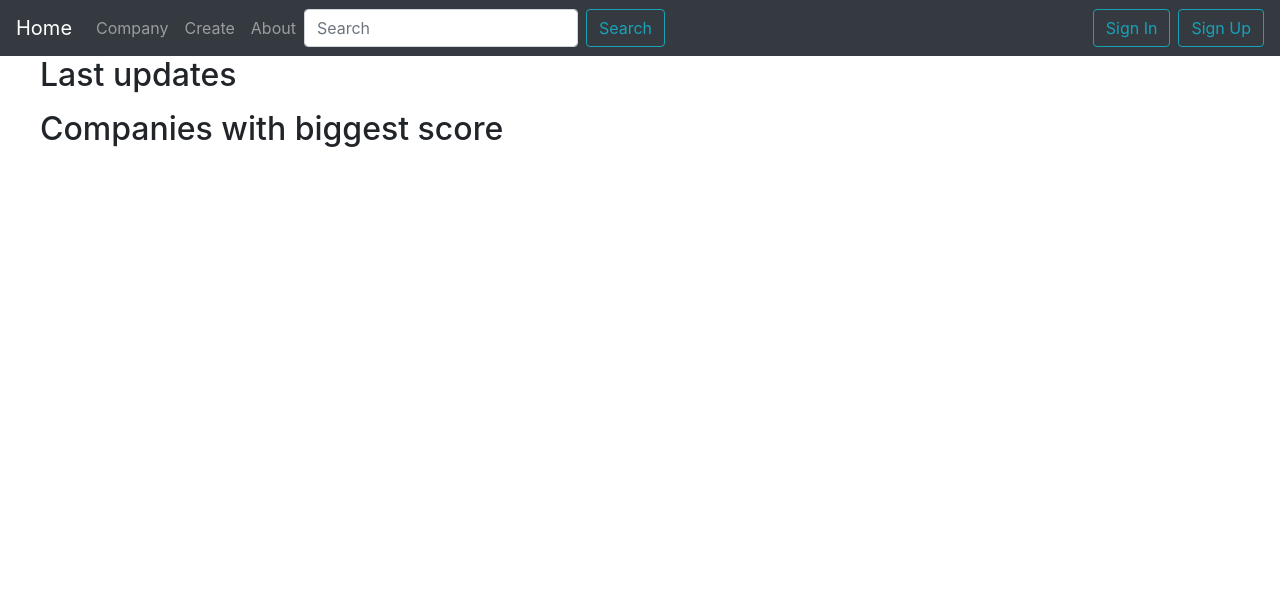
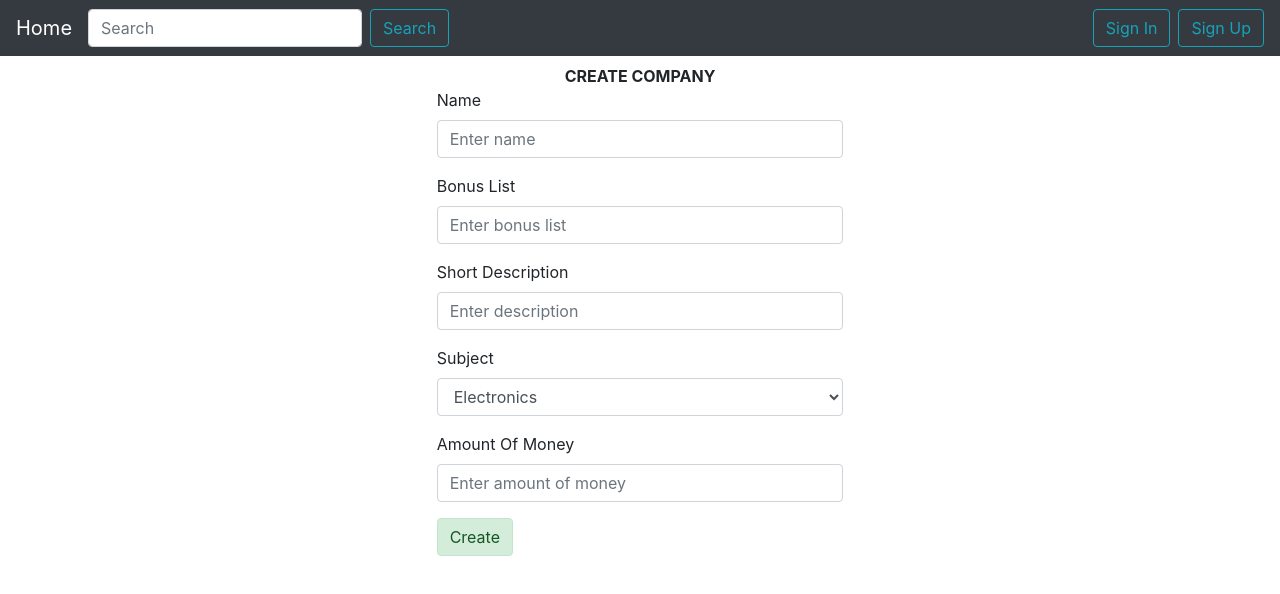
Before and after one commit to s-s-d-s/ilearning_course_project, a React (Create React App) app in the folder client/: page /createcompany in a window 1280 px wide. Shown: the top 594 px of the page. Built offline with nearby package versions, Linux system fonts and the light colour scheme.

Commit message:
Add company model and create company frontend

```diff
--- a/client/src/common/AppRouter.jsx
+++ b/client/src/common/AppRouter.jsx
@@ -6,7 +6,9 @@ import {SignUp} from "../authentication/SignUp"
 import {Home} from "../home/Home"
 import {AuthContext} from "../hooks/context.hook"
 import {useAuth} from "../hooks/auth.hook"
-import {UserProfile} from "../user_profile/UserProfile";
+import {UserProfile} from "../user_profile/UserProfile"
+import {CreateCompany} from "../companies/CreateCompany"
+import {ViewCompanies} from "../companies/ViewCompanies"
 
 
 export const AppRouter = () => {
@@ -18,6 +20,12 @@ export const AppRouter = () => {
             <BrowserRouter>
                 <NavPanel/>
                 <Switch>
+                    <Route path="/vievcompanies">
+                        <ViewCompanies/>
+                    </Route>
+                    <Route path="/createcompany">
+                        <CreateCompany/>
+                    </Route>
                     <Route path="/profile">
                         <UserProfile/>
                     </Route>
--- a/client/src/common/NavPanel.jsx
+++ b/client/src/common/NavPanel.jsx
@@ -16,9 +16,9 @@ export const NavPanel = () => {
         <Navbar bg="dark" variant="dark">
             <Navbar.Brand href="/">Home</Navbar.Brand>
             <Nav className="mr-auto">
-                <Nav.Link href="#">Company</Nav.Link>
-                <Nav.Link href="##">Create</Nav.Link>
-                <Nav.Link href="####">About</Nav.Link>
+
+                {ctx.token && <Nav.Link href="/vievcompanies">Companies</Nav.Link>}
+                {ctx.token && <Nav.Link href="/createcompany">Create Company</Nav.Link>}
 
                 <Form inline>
                     <FormControl type="text" placeholder="Search" className="mr-sm-2"/>
--- /dev/null
+++ b/client/src/companies/CreateCompany.jsx
@@ -0,0 +1,84 @@
+import React, {useContext} from "react"
+import {AuthContext} from "../hooks/context.hook"
+import {Alert, Button, Form} from "react-bootstrap";
+import {ErrorMessage} from "@hookform/error-message";
+import {useForm} from "react-hook-form";
+
+export const CreateCompany = () => {
+    const ctx = useContext(AuthContext)
+    const {register, handleSubmit, formState: {errors}} = useForm()
+    const onSubmit = data => alert(JSON.stringify(data))
+
+    return(
+        <div className="row mt-2 justify-content-center">
+            <div className="col-4">
+                <Form onSubmit={handleSubmit(onSubmit)}>
+                    <div className="text-center font-weight-bold">CREATE COMPANY</div>
+
+                    <Form.Group>
+                        <Form.Label>Name</Form.Label>
+                        <Form.Control
+                            name="name"
+                            placeholder="Enter name"
+                            {...register("name", {
+                                required: "Name is required"
+                            })}/>
+                        <ErrorMessage
+                            errors={errors}
+                            name="name"
+                            render={({message}) => <span className="err">{message}</span>}/>
+                    </Form.Group>
+
+                    <Form.Group>
+                        <Form.Label>Bonus List</Form.Label>
+                        <Form.Control
+                            name="bonus"
+                            placeholder="Enter bonus list"
+                            {...register("bonus", {required: false})}/>
+                    </Form.Group>
+
+                    <Form.Group>
+                        <Form.Label>Short Description</Form.Label>
+                        <Form.Control
+                            name="description"
+                            placeholder="Enter description"
+                            {...register("description", {required: false})}/>
+                    </Form.Group>
+
+                    <Form.Group controlId="exampleForm.ControlSelect1">
+                        <Form.Label>Subject</Form.Label>
+                        <Form.Control
+                            name="subject"
+                            as="select"
+                            {...register("subject")}>
+                            <option>Electronics</option>
+                            <option>Education</option>
+                            <option>Sport</option>
+                            <option>TV</option>
+                            <option>Development</option>
+                            <option>Other</option>
+                        </Form.Control>
+                    </Form.Group>
+
+                    <Form.Group>
+                        <Form.Label>Amount Of Money</Form.Label>
+                        <Form.Control
+                            name="amountOfMoney"
+                            placeholder="Enter amount of money"
+                            {...register("amountOfMoney", {
+                                required: "Amount of money is required"
+                            })}/>
+                    </Form.Group>
+
+                    <Button className="alert-success" type="submit">
+                        Create
+                    </Button>
+
+                    <Alert className="info">
+                        <Alert.Heading></Alert.Heading>
+                    </Alert>
+                </Form>
+            </div>
+        </div>
+    )
+}
--- /dev/null
+++ b/client/src/companies/ViewCompanies.jsx
@@ -0,0 +1,13 @@
+import React, {useContext} from "react"
+import {AuthContext} from "../hooks/context.hook"
+
+export const ViewCompanies = () => {
+    const ctx = useContext(AuthContext)
+
+    return(
+        <div>
+            <h1>LIST OF COMPANIES HERE</h1>
+        </div>
+
+    )
+}
```
Also changed, not shown: 2 other files (tests, documents, lock files or other folders).
